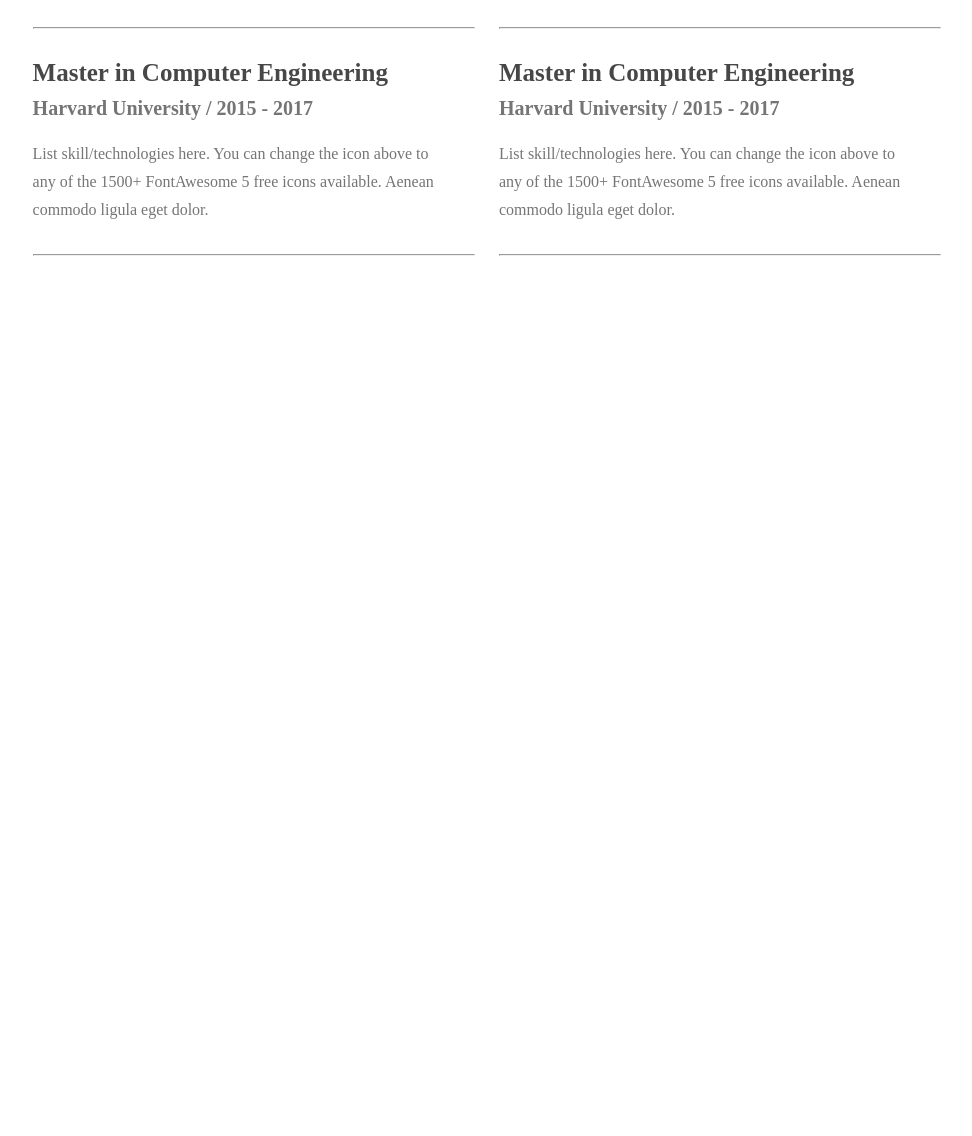
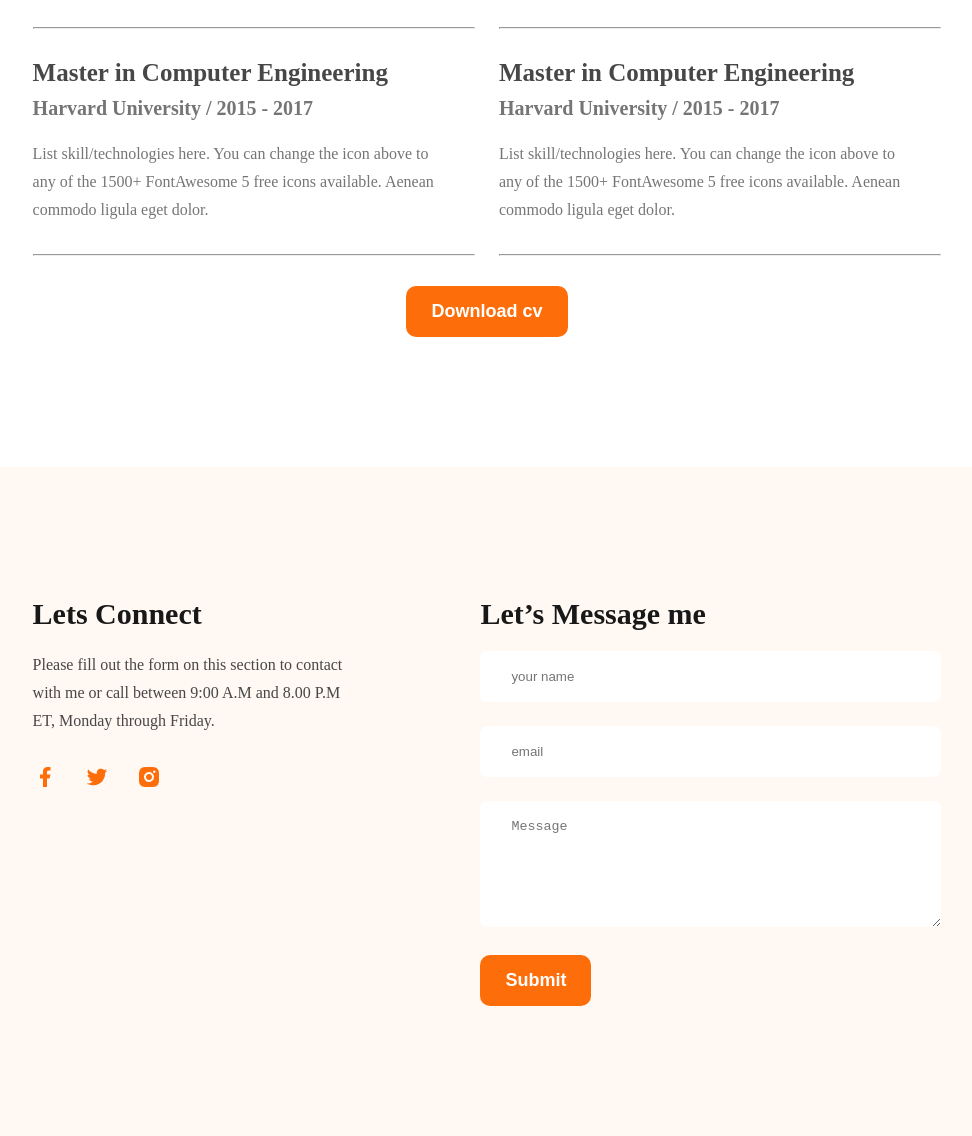
Before and after one commit to shameem7335-ship-it/portfolio1, a plain HTML site: page index.html in a window 1280 px wide. Shown: the part 3034-4170 px from the top of the page, without its empty margins (153-1125 px from the left). Before the commit the page ends 3320 px from the top, so only its background shows below. Drawn offline with Linux system fonts and the light colour scheme.

Commit message:
added footer section

```diff
--- a/index.html
+++ b/index.html
@@ -150,7 +150,37 @@
 <hr>
 </div>
  </div>
+<div class="center">
+<button class="btn">Download cv</button>
+</div>
+</section>
+<footer>
+    <section class="fotter-container">
+        <div class="social">
+<h2>Lets Connect</h2>
+<p>Please fill out the form on this section to contact with me or call between 9:00 A.M and 8.00 P.M ET, Monday through Friday.</p>
+<div class="icon">
+    <a href=""><img src="images/icons/facebook.png" alt=""></a>
+    <a href=""><img src="images/icons/twitter.png" alt=""></a>
+    <a href=""><img src="images/icons/insta.png" alt=""></a>
+</div>
+        </div>
+        <form class="form">
+            <h2>Let’s Message me</h2>
+            <div>
+                <input type="text" placeholder="your name">
+            </div>
+            <div>
+                <input type="email" placeholder="email">
+            </div>
+            <div>
+              <textarea rows="6" id="" placeholder="Message"></textarea>
+            </div>
+            <input class="btn" type="submit" value="Submit">
+        </form>
 
-</section>
+    </section>
+</footer>
+
 </body>
 </html>
--- a/styles/potfolio.css
+++ b/styles/potfolio.css
@@ -51,6 +51,9 @@
     font-size: 18px;
     font-weight: bold;
     cursor: pointer;
+}
+.center{
+  text-align: center;
 }
 .section-heading{
   max-width: 827px;
@@ -188,3 +191,55 @@
     line-height: 28px;
     color: #757575;
   }
+  footer{
+    margin-top: 130px;
+    background-color: #FFF8F3;
+    padding: 130px 0;
+  }
+  footer .fotter-container{
+    width: 71%;
+    max-width: 1140px;
+    margin: 0 auto;
+    display: flex;
+    gap: 116px;
+  }
+  .fotter-container h2{
+    font-size: 30px;
+    margin-bottom: 20px;
+    color: #181818;
+  }
+  .fotter-container .social{
+    max-width: 542px;
+  }
+  .fotter-container p{
+    color: #474747;
+    line-height: 28px;
+    margin-bottom: 30px;
+  }
+  .fotter-container .icon a{
+    margin-right: 24px;
+  }
+  .fotter-container form input[type="text"]{
+    width: 461px;
+    padding: 18px 31px;
+    border: none;
+    border-radius: 7px;
+    margin-bottom: 24px;
+    color: #757575;
+  }
+  .fotter-container form input[type="email"]{
+    width: 461px;
+    padding: 18px 31px;
+    border: none;
+    border-radius: 7px;
+    margin-bottom: 24px;
+    color: #757575;
+  }
+  .fotter-container form textarea{
+    width: 461px;
+    padding: 18px 31px;
+    border: none;
+    border-radius: 7px;
+    margin-bottom: 24px;
+    color: #757575;
+  }
```
